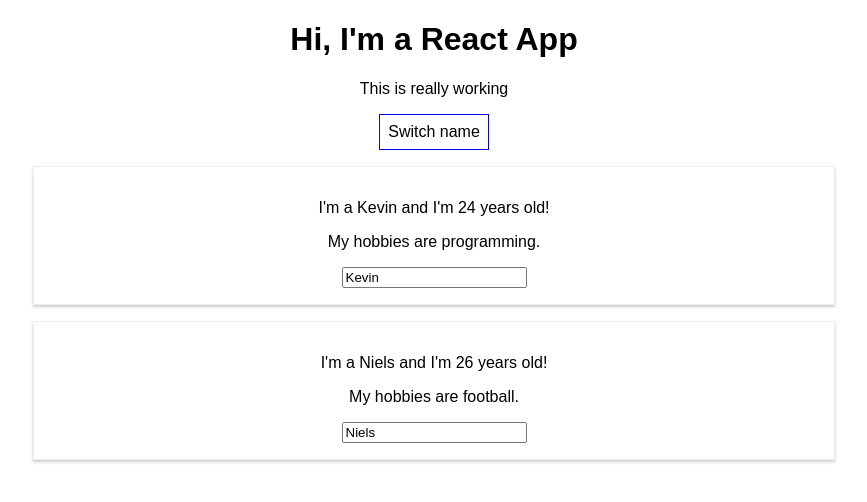
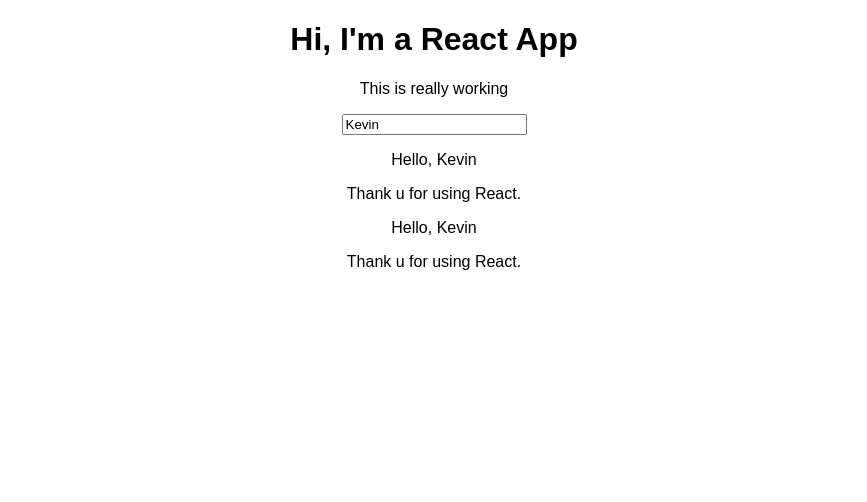
Before and after one commit to Morniee/react-complete-guide, a React (Create React App) app: page / in a window 1280 px wide. Shown: the top 502 px of the page, without its empty margins (206-1073 px from the left). Built offline with nearby package versions, Linux system fonts and the light colour scheme.

Commit message:
Assignment

```diff
--- a/src/App.js
+++ b/src/App.js
@@ -1,10 +1,12 @@
 import React, {Component} from 'react';
 import './App.css';
 import Person from './Person/Person';
+import UserInput from './UserInput/UserInput';
+import UserOutput from './UserOutput/UserOutput';
 
 class App extends Component {
   state = {
-    persons: [
+    /*persons: [
       {
         name: "Kevin",
         age: "24"
@@ -12,9 +14,10 @@ class App extends Component {
         name: "Niels",
         age: "26"
       }
-    ]
+    ],*/
+    username: "Kevin"
   }
-
+  /*
   switchNameHandler = (newName) => {
     // DON'T DO THIS => this.state.persons[0] = "Sergej"
     //
@@ -28,7 +31,8 @@ class App extends Component {
           name: "Niels",
           age: "26"
         }
-      ]
+      ],
+      username: ""
     })
   }
 
@@ -45,6 +49,12 @@ class App extends Component {
       ]
     })
   }
+  */
+  setUsernameHandler = (event) => {
+    this.setState({
+      username: event.target.value
+    })
+  }
 
   render() {
     const style = {
@@ -59,7 +69,7 @@ class App extends Component {
       <div className="App">
         <h1> Hi, I'm a React App</h1>
         <p> This is really working</p>
-        <button
+        {/*<button
           onClick={this.switchNameHandler.bind(this, "Sergej")}
           style={style}>Switch name</button>
         <Person
@@ -72,7 +82,14 @@ class App extends Component {
           age={this.state.persons[1].age}
           //call anonymous function which then returns a function call. Now u can pass data easily.
           //binding is more efficient.
-          click={() => { this.switchNameHandler("Jim")}}>My hobbies are football.</Person>
+          click={() => { this.switchNameHandler("Jim")}}>My hobbies are football.</Person>*/}
+          <UserInput
+            username={this.state.username}
+            change={this.setUsernameHandler} />
+          <UserOutput
+            username={this.state.username} />
+          <UserOutput
+            username={this.state.username} />
     </div>);
   }
 }
--- /dev/null
+++ b/src/UserInput/UserInput.js
@@ -0,0 +1,11 @@
+import React from 'react';
+
+const userInput = (props) => {
+  return (
+    <div className="UserInput">
+      <input type="text" onChange={props.change} value={props.username}/>
+    </div>
+  );
+}
+
+export default userInput;
--- /dev/null
+++ b/src/UserOutput/UserOutput.js
@@ -0,0 +1,12 @@
+import React from 'react';
+
+const userOutput = (props) => {
+  return (
+    <div className="UserOutput">
+      <p>Hello, {props.username}</p>
+      <p>Thank u for using React.</p>
+    </div>
+  );
+}
+
+export default userOutput;
```
